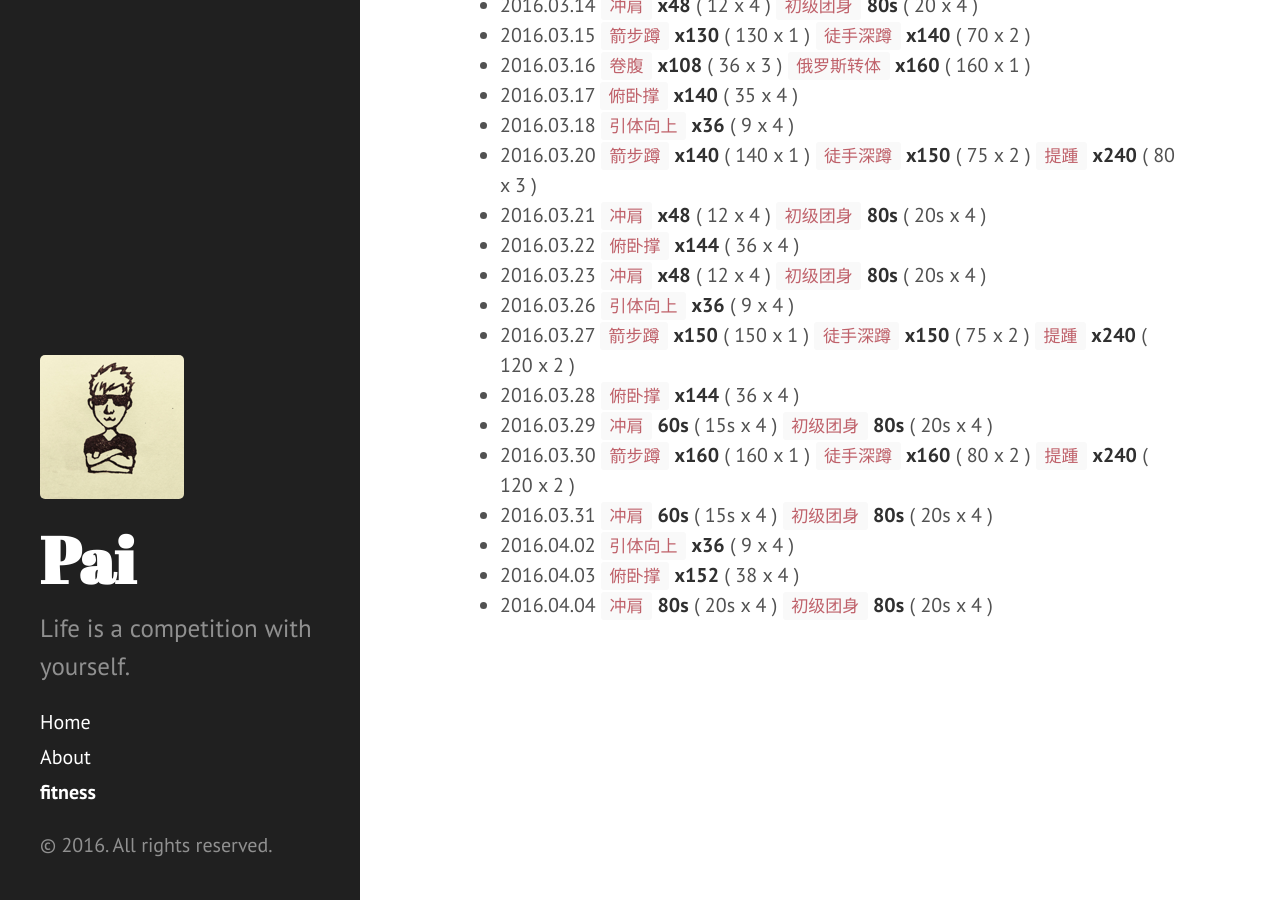
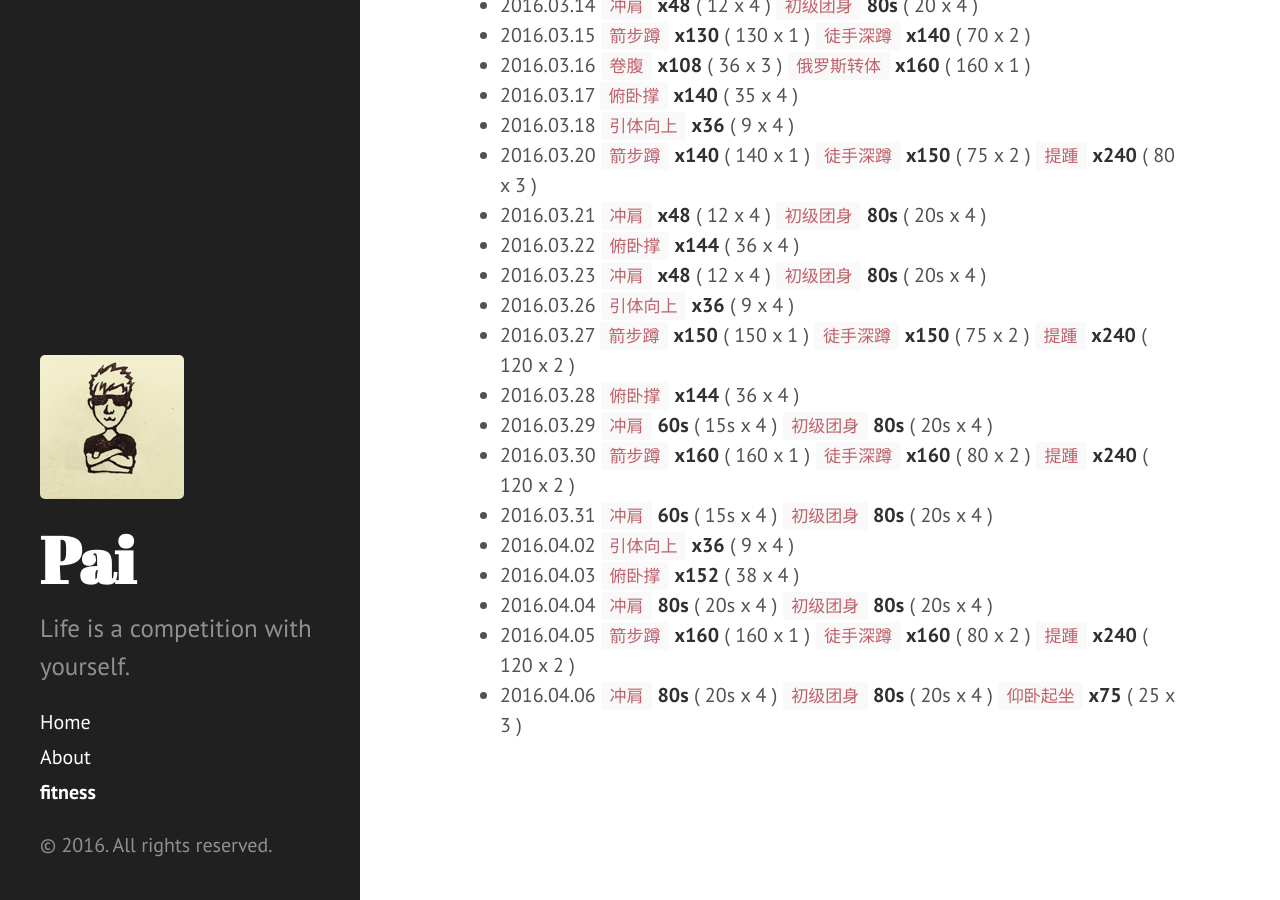
Before and after one commit to dragon8897/dragon8897.github.io, a Jekyll site: the page built from fitness.md, in a window 1280 px wide and 900 px high, scrolled down 3198 px. Built offline with Jekyll 4.4.1, drawn with Linux system fonts in a browser that asks for light colours; Markdown is read by kramdown in place of the engine named in the settings.

Commit message:
add fitness record.

```diff
--- a/fitness.md
+++ b/fitness.md
@@ -105,3 +105,5 @@ title: fitness
 - 2016.04.02 `引体向上` **x36** ( 9 x 4 )
 - 2016.04.03 `俯卧撑` **x152** ( 38 x 4 )
 - 2016.04.04 `冲肩` **80s** ( 20s x 4 ) `初级团身` **80s** ( 20s x 4 )
+- 2016.04.05 `箭步蹲` **x160** ( 160 x 1 ) `徒手深蹲` **x160** ( 80 x 2 ) `提踵` **x240** ( 120 x 2 )
+- 2016.04.06 `冲肩` **80s** ( 20s x 4 ) `初级团身` **80s** ( 20s x 4 ) `仰卧起坐` **x75** ( 25 x 3 )
```
